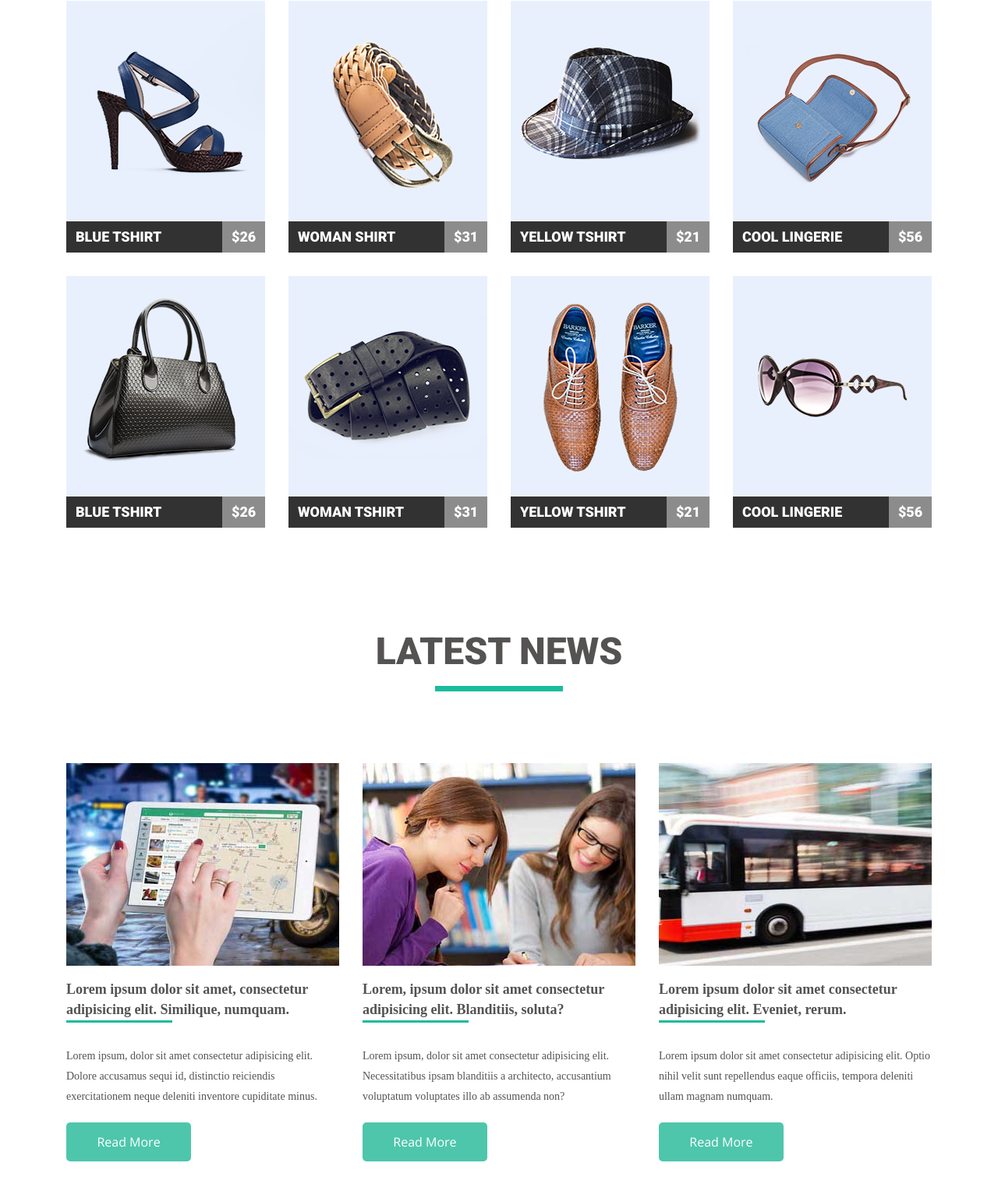
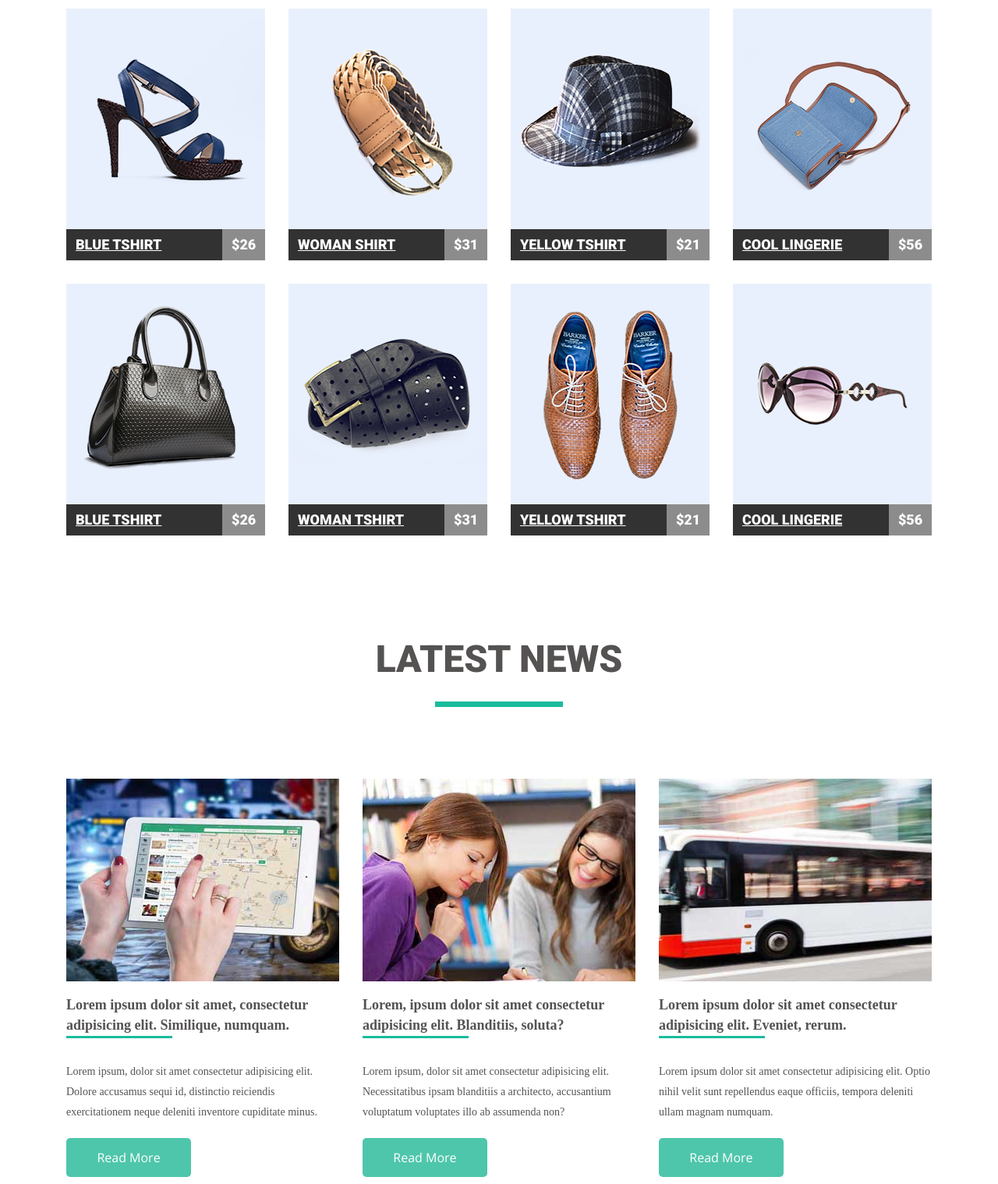
Before and after one commit to AndreyKornyusko/goit-fe-course, a plain HTML site: page html-css/module-4/index.html in a window 1280 px wide. Shown: the part 341-1860 px from the top of the page at 78% size. Drawn offline with nearby package versions, Linux system fonts and the light colour scheme.

Commit message:
changed classes

```diff
--- a/html-css/module-4/css/styles.css
+++ b/html-css/module-4/css/styles.css
@@ -8,7 +8,7 @@
   margin-bottom: 110px;
 }
 
-.logo a {
+.logo {
   font-family: 'Roboto', sans-serif;
   font-size: 30px;
   font-weight: 300;
@@ -19,7 +19,7 @@
   text-align: center;
 }
 
-.logo a:first-letter {
+.logo:first-letter {
   font-family: 'Roboto', sans-serif;
   font-weight: 900;
   font-size: 30px;
@@ -45,7 +45,6 @@
   color: #1abc9c;
 }
 
-.contact,
 .blog,
 .shop,
 .page,
@@ -53,7 +52,12 @@
 .home {
   float: left;
   height: 30px;
-  margin-left: 30px;
+  margin-right: 30px;
+}
+
+.contact {
+  float: left;
+  height: 30px;
 }
 
 .clearfix::after {
@@ -83,64 +87,37 @@
 .section1 h2::after {
   content: '';
   display: block;
+  border-bottom: solid 7px rgb(26,188,156);
   width: 164px;
-  height: 7px;
-  margin: 20px auto 0;
-  background-color: rgb(26,188,156);
+  margin: 30px auto 0;
 }
 
 .section2 h2::after {
   content: '';
   display: block;
+  border-bottom: solid 7px rgb(26,188,156);
   width: 164px;
-  height: 7px;
-  margin: 20px auto 0;
-  background-color: rgb(26,188,156);
+  margin: 30px auto 0;
 }
 
-.product1,
-.product2,
-.product3,
-.product4,
-.product5,
-.product6,
-.product7,
-.product8 {
+.product {
   width: 22.972973%;
   float: left;
   background-color: rgb(233,240,253);
   margin-bottom: 30px;
+  margin-right: 2.7%;
 }
 
-.product1:hover > .name,
-.product2:hover > .name,
-.product3:hover > .name,
-.product4:hover > .name,
-.product5:hover > .name,
-.product6:hover > .name,
-.product7:hover > .name,
-.product8:hover > .name {
+.product:nth-child(4n+1) {
+  margin: 0px;
+}
+
+.product:hover > .name {
   background-color: rgb(26,188,156);
 }
 
-.product1:hover > .price,
-.product2:hover > .price,
-.product3:hover > .price,
-.product4:hover > .price,
-.product5:hover > .price,
-.product6:hover > .price,
-.product7:hover > .price,
-.product8:hover > .price {
+.product:hover > .price {
   background-color: rgb(127,217,199);
-}
-
-.product2,
-.product3,
-.product4,
-.product6,
-.product7,
-.product8 {
-  margin-left: 2.7%;
 }
 
 .name {
@@ -183,21 +160,17 @@
   margin-bottom: 92px;
 }
 
-.article1,
-.article2,
-.article3 {
+.article {
   float: left;
   width: 31.5315%;
+  margin-right: 2.7027%;
 }
 
-.article2,
-.article3 {
-  margin-left: 2.7027%;
+.article:nth-child(3n+1) {
+  margin: 0px;
 }
 
-.article1 h4,
-.article2 h4,
-.article3 h4 {
+.article h4 {
   display: inline-block;
   font-size: 18px;
   font-family: "OpenSans";
@@ -207,26 +180,19 @@
   margin-bottom: 30px;
 }
 
-.article1 h4::after,
-.article2 h4::after,
-.article3 h4::after {
+.article h4::after {
   content: '';
   display: block;
+  border-bottom: solid 3px rgb(26,188,156);
   width: 136px;
-  height: 3px;
-  background-color: rgb(26,188,156);
 }
 
-  .article1 img,
-  .article2 img,
-  .article3 img {
+.article img {
   display: inline-block;
   margin-bottom: 15px;
 }
 
-.article1 p,
-.article2 p,
-.article3 p {
+.article p {
   display: inline-block;
   margin-bottom: 20px;
   font-size: 14px;
@@ -236,7 +202,7 @@
   line-height: 1.857;
 }
 
-button {
+.button {
   width: 160px;
   height: 50px;
   background-color: rgb(78,198,171);
@@ -249,4 +215,6 @@ button {
   font-weight: 300;
   color: rgb(255, 255, 255);
   text-align: center;
+  text-decoration: none;
+  line-height: 50px;
 }
--- a/html-css/module-4/index.html
+++ b/html-css/module-4/index.html
@@ -12,9 +12,7 @@
 <body>
   <div class="wrapper">
     <div class="header clearfix">
-      <div class="logo">
-        <a href="#">mart</a>
-      </div>
+      <a class="logo" href="#">mart</a>
       <ul class="nav">
         <li class="home"><a href="#">home</a></li>
         <li class="about"><a href="#">about us</a></li>
@@ -26,66 +24,66 @@
     </div>
     <div class="section1 clearfix">
       <h2>featured products</h2>
-      <div class="product1">
+      <div class="product">
         <img src="./images/product1.png" alt="a women's shoes">
-        <span class="name">blue tshirt</span>
-        <span class="price">&#x24;26</span>
+        <a class="name" href="#">blue tshirt</a>
+        <sp href="#"an class="price">&#x24;26</span>
       </div>
-      <div class="product2">
+      <div class="product">
         <img src="./images/product2.png" alt="a woman belt">
-        <span class="name">woman shirt</span>
-        <span class="price">&#x24;31</span>
+        <a class="name" href="#">woman shirt</a>
+        <sp href="#"an class="price">&#x24;31</span>
       </div>
-      <div class="product3">
+      <div class="product">
         <img src="./images/product3.png" alt="a hat">
-        <span class="name">yellow tshirt</span>
-        <span class="price">&#x24;21</span>
+        <a class="name" href="#">yellow tshirt</a>
+        <sp href="#"an class="price">&#x24;21</span>
       </div>
-      <div class="product4">
+      <div class="product">
         <img src="./images/product4.png" alt="a woman bag">
-        <span class="name">cool lingerie</span>
-        <span class="price">&#x24;56</span>
+        <a class="name" href="#">cool lingerie</a>
+        <sp href="#"an class="price">&#x24;56</span>
       </div>
-      <div class="product5">
+      <div class="product">
         <img src="./images/product5.png" alt="a woman bag">
-        <span class="name">blue tshirt</span>
-        <span class="price">&#x24;26</span>
+        <a class="name" href="#">blue tshirt</a>
+        <sp href="#"an class="price">&#x24;26</span>
       </div>
-      <div class="product6">
+      <div class="product">
         <img src="./images/product6.png" alt="a woman belt">
-        <span class="name">woman tshirt</span>
-        <span class="price">&#x24;31</span>
+        <a class="name" href="#">woman tshirt</a>
+        <sp href="#"an class="price">&#x24;31</span>
       </div>
-      <div class="product7">
+      <div class="product">
         <img src="./images/product7.png" alt="a man shoes">
-        <span class="name">yellow tshirt</span>
-        <span class="price">&#x24;21</span>
+        <a class="name" href="#">yellow tshirt</a>
+        <sp href="#"an class="price">&#x24;21</span>
       </div>
-      <div class="product8">
+      <div class="product">
         <img src="./images/product8.png" alt="glasses">
-        <span class="name">cool lingerie</span>
-        <span class="price">&#x24;56</span>
+        <a class="name" href="#">cool lingerie</a>
+        <sp href="#"an class="price">&#x24;56</span>
       </div>
     </div>
     <div class="section2 clearfix">
       <h2>latest news</h2>
-      <div class="article1">
+      <div class="article">
         <img src="./images/ipad.jpg" alt="ipad">
         <h4>Lorem ipsum dolor sit amet, consectetur adipisicing elit. Similique, numquam.</h4>
         <p>Lorem ipsum, dolor sit amet consectetur adipisicing elit. Dolore accusamus sequi id, distinctio reiciendis exercitationem neque deleniti inventore cupiditate minus.</p>
-        <button>Read More</button>
+        <a class="button" href="#">Read More</a>
       </div>
-      <div class="article2">
+      <div class="article">
         <img src="./images/slide1.jpg" alt="gils">
         <h4>Lorem, ipsum dolor sit amet consectetur adipisicing elit. Blanditiis, soluta?</h4>
         <p>Lorem ipsum, dolor sit amet consectetur adipisicing elit. Necessitatibus ipsam blanditiis a architecto, accusantium voluptatum voluptates illo ab assumenda non?</p>
-        <button>Read More</button>
+        <a class="button" href="#">Read More</a>
       </div>
-      <div class="article3">
+      <div class="article">
         <img src="./images/bus.jpg" alt="a bus">
         <h4>Lorem ipsum dolor sit amet consectetur adipisicing elit. Eveniet, rerum.</h4>
         <p>Lorem ipsum dolor sit amet consectetur adipisicing elit. Optio nihil velit sunt repellendus eaque officiis, tempora deleniti ullam magnam numquam.</p>
-        <button>Read More</button>
+        <a class="button" href="#">Read More</a>
       </div>
     </div>
   </div>
```
Also changed, not shown: 1 other file. Lines whose indentation alone changed are shown as unchanged.
